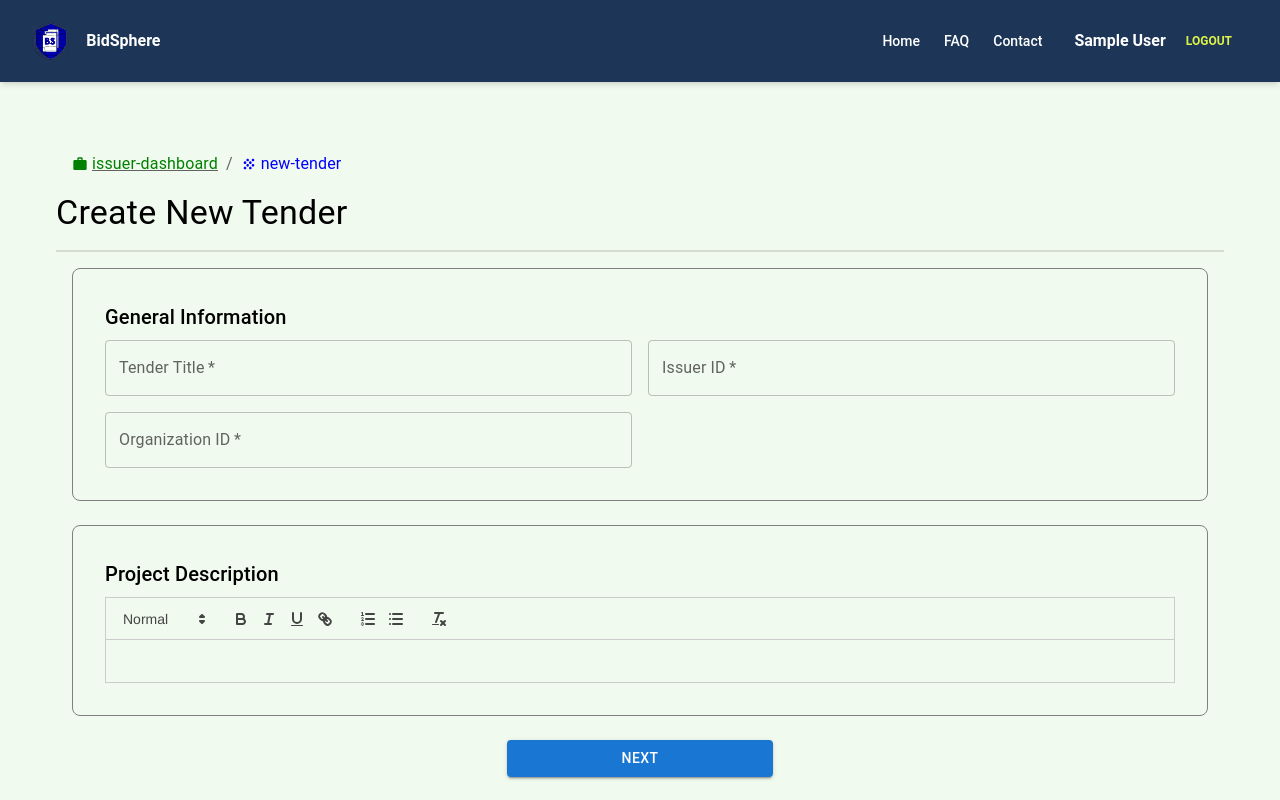
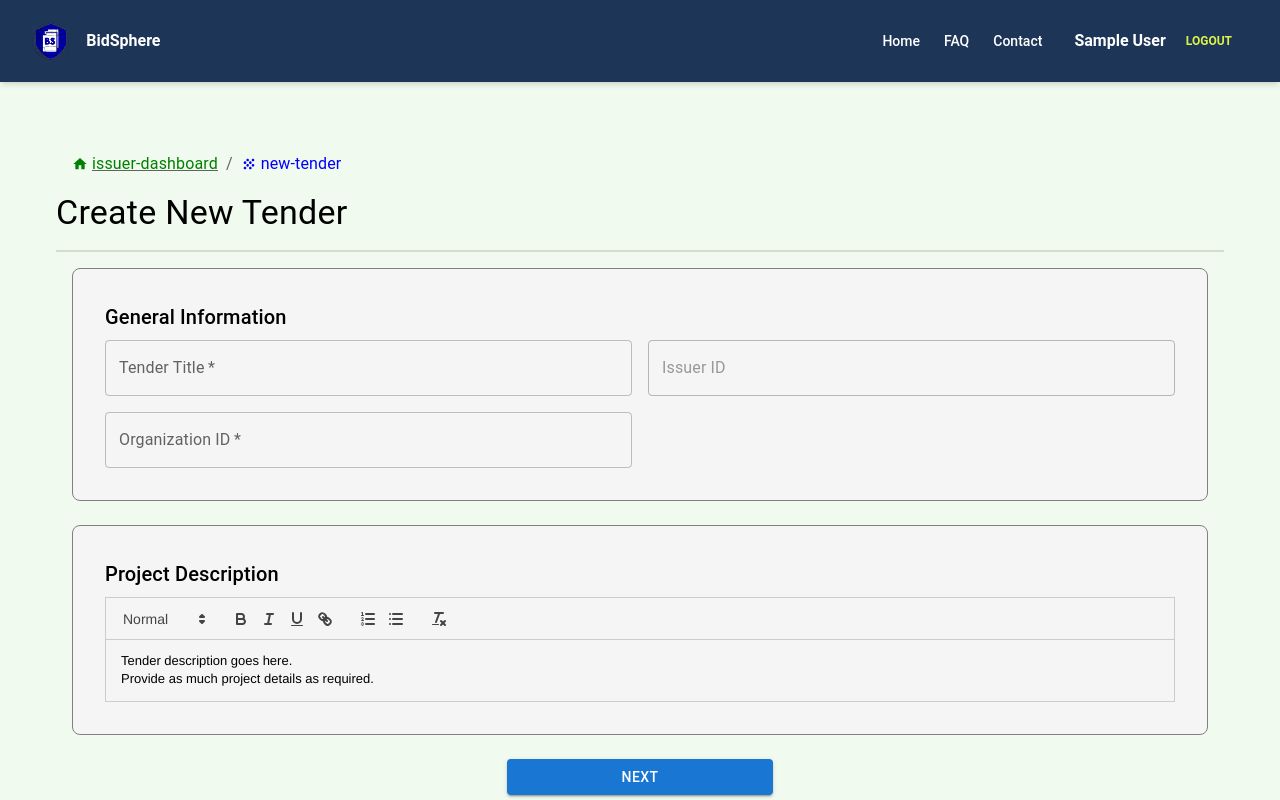
Before and after one commit to JAYDIPSINH27/BidSphere, a React (Vite) app in the folder frontend/: page /issuer-dashboard/new-tender in a window 1280 px wide. Shown: the top 800 px of the page. Built offline with nearby package versions, Linux system fonts and the light colour scheme; sample sign-in values are in the browser's storage.

Commit message:
fix: issuer id error

```diff
--- a/frontend/src/components/molecules/BreadCrumb/index.jsx
+++ b/frontend/src/components/molecules/BreadCrumb/index.jsx
@@ -9,7 +9,7 @@
 import WorkIcon from '@mui/icons-material/Work';
 import { useLocation, NavLink as RouterLink } from 'react-router-dom';
 import { Box } from '@mui/material';
-
+import Home from '@mui/icons-material/Home';
 export default function IconBreadcrumbs() {
   function handleClick(event) {
     event.preventDefault();
@@ -44,9 +44,7 @@
                   : (
                     <Link color="inherit" component={RouterLink} to={to} key={value}>
                       <Typography color={value === 'home' ? 'black' : 'green'} sx={{ display: 'flex', alignItems: 'center' }}>
-                        {value === 'home'
-                          ? <Home sx={{ mr: 0.5 }} fontSize="inherit" />
-                          : <WorkIcon sx={{ mr: 0.5 }} fontSize="inherit" />}
+                        <Home sx={{ mr: 0.5 }} fontSize="inherit" />
                         {value}
                       </Typography>
                     </Link>
--- a/frontend/src/components/molecules/TenderForm/index.jsx
+++ b/frontend/src/components/molecules/TenderForm/index.jsx
@@ -1,4 +1,4 @@
-/* eslint-disable */
+/*eslint-disable*/
 /* Author: Jaydipsinh Padhiyar */
 import React, { useState } from 'react';
 import {
@@ -15,7 +15,9 @@
 import { createTender, uploadDocuments } from '../../../services/tender';
 
 function TenderForm() {
-  const [value, setValue] = useState('');
+  const issuerId = sessionStorage.getItem('issuer_id');
+  console.log(issuerId)
+  const [value, setValue] = useState('<p>Tender description goes here.</p><p>Provide as much project details as required.</p>');
   const [step, setStep] = useState(1);
   const navigate = useNavigate(); // Initialize useNavigate hook
   const {
@@ -33,7 +35,7 @@
       const tenderData = {
         title: formData.title,
         description: value,
-        issuerId: formData.issuerId,
+        issuerId,
         organizationId: formData.organizationId,
         representativeName: formData.name,
         representativeEmail: formData.email,
@@ -45,8 +47,7 @@
       const createdTender = await createTender(tenderData);
       const tenderId = createdTender.id;
 
-      // Step 2: Upload documents using the tender ID
-      await uploadDocuments(formData.documents, 'exampleUserId', tenderId);
+      await uploadDocuments(formData.documents, issuerId, tenderId);
 
       // Navigate to issuer-dashboard after successful creation
       navigate('/issuer-dashboard');
@@ -56,10 +57,9 @@
   };
 
   const handleNextStep = async () => {
-    const isValid =
-      step === 1
-        ? await trigger(['title', 'issuerId', 'organizationId'])
-        : await trigger(['name', 'email', 'contactNumber', 'employeeId']);
+    const isValid = step === 1
+      ? await trigger(['title', 'organizationId'])
+      : await trigger(['name', 'email', 'contactNumber', 'employeeId']);
 
     if (isValid && (step === 1 ? value !== '' : true)) {
       setStep(step + 1);
@@ -77,7 +77,7 @@
           {step === 1 && (
             <>
               <Grid item xs={12}>
-                <Box sx={{ border: '1px solid grey', padding: '2rem', borderRadius: '8px' }}>
+                <Box sx={{ border: '1px solid grey', padding: '2rem', borderRadius: '8px', backgroundColor:'whitesmoke' }}>
                   <Typography variant="h6" gutterBottom>
                     General Information
                   </Typography>
@@ -95,13 +95,11 @@
                     </Grid>
                     <Grid item xs={12} md={6}>
                       <TextField
+                        disabled
+                        value={issuerId}
                         name="issuerId"
                         label="Issuer ID"
                         fullWidth
-                        required
-                        {...register('issuerId', { required: 'Issuer ID is required' })}
-                        error={!!errors.issuerId}
-                        helperText={errors.issuerId?.message}
                       />
                     </Grid>
                     <Grid item xs={12} md={6}>
@@ -119,14 +117,14 @@
                 </Box>
               </Grid>
               <Grid item xs={12}>
-                <Box sx={{ border: '1px solid grey', padding: '2rem', borderRadius: '8px' }}>
+                <Box sx={{ border: '1px solid grey', padding: '2rem', borderRadius: '8px', backgroundColor:'whitesmoke' }}>
                   <Typography variant="h6" gutterBottom>
                     Project Description
                   </Typography>
                   <Controller
                     control={control}
                     name="description"
-                    render={({ field }) => (
+                    render={() => (
                       <ReactQuill theme="snow" value={value} onChange={setValue} />
                     )}
                   />
@@ -143,7 +141,7 @@
           {step === 2 && (
             <>
               <Grid item xs={12}>
-                <Box sx={{ border: '1px solid grey', padding: '2rem', borderRadius: '8px' }}>
+                <Box sx={{ border: '1px solid grey', padding: '2rem', borderRadius: '8px', backgroundColor:'whitesmoke' }}>
                   <Typography variant="h6" gutterBottom>
                     Purchase Representative Contact Details
                   </Typography>
@@ -169,8 +167,8 @@
                           required: 'Email is required',
                           pattern: {
                             value: /\S+@\S+\.\S+/,
-                            message: 'Invalid email address'
-                          }
+                            message: 'Invalid email address',
+                          },
                         })}
                         error={!!errors.email}
                         helperText={errors.email?.message}
@@ -186,8 +184,8 @@
                           required: 'Contact number is required',
                           pattern: {
                             value: /^\d+$/,
-                            message: 'Invalid contact number'
-                          }
+                            message: 'Invalid contact number',
+                          },
                         })}
                         error={!!errors.contactNumber}
                         helperText={errors.contactNumber?.message}
@@ -208,15 +206,15 @@
                 </Box>
               </Grid>
               <Grid item xs={12}>
-                <Box sx={{ border: '1px solid grey', padding: '2rem', borderRadius: '8px' }}>
+                <Box sx={{ border: '1px solid grey', padding: '2rem', borderRadius: '8px', backgroundColor:'whitesmoke' }}>
                   <Typography variant="h6" gutterBottom>
                     Document Upload
                   </Typography>
                   <Controller
                     control={control}
                     name="documents"
-                    render={({ field }) => (
-                      <input type="file" multiple onChange={(e) => setFormValue('documents', e.target.files)} />
+                    render={() => (
+                      <input type="file" multiple onChange={e => setFormValue('documents', e.target.files)} />
                     )}
                   />
                   {errors.documents && <span className="text-red-500 text-sm">{errors.documents.message}</span>}
--- a/frontend/src/components/molecules/tenderSearchFilter/index.jsx
+++ b/frontend/src/components/molecules/tenderSearchFilter/index.jsx
@@ -75,7 +75,7 @@
         classes="rounded px-1 py-1 w-full md:w-auto bg-black text-white"
         onClick={() => handleNavigate()}
       >
-        Tender
+        Tender+
       </Button>
     </div>
   );
```
Also changed, not shown: 2 other files (tests, documents, lock files or other folders).
